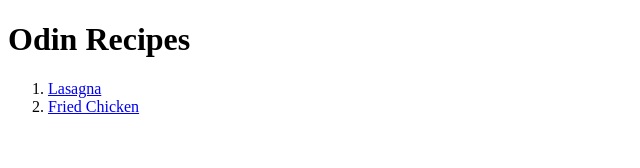
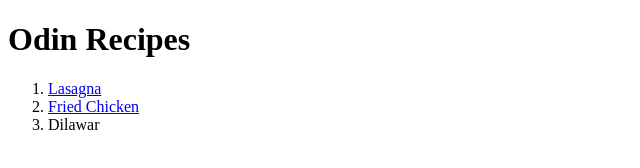
Before and after one commit to subhanahmd/odin-recipes, a plain HTML site: page index.html in a window 1280 px wide. Shown: the full height of the page, 0-640 px from the left. Drawn offline with Linux system fonts and the light colour scheme.

Commit message:
Dilawar made a change

```diff
--- a/index.html
+++ b/index.html
@@ -10,6 +10,7 @@
     <ol>
         <li><a href="recipes/lasagna.html">Lasagna</a></li>
         <li><a href="recipes/fried_chicken.html">Fried Chicken</a></li>
+        <li>Dilawar</li>
     </ol>
 </body>
 </html>
```
